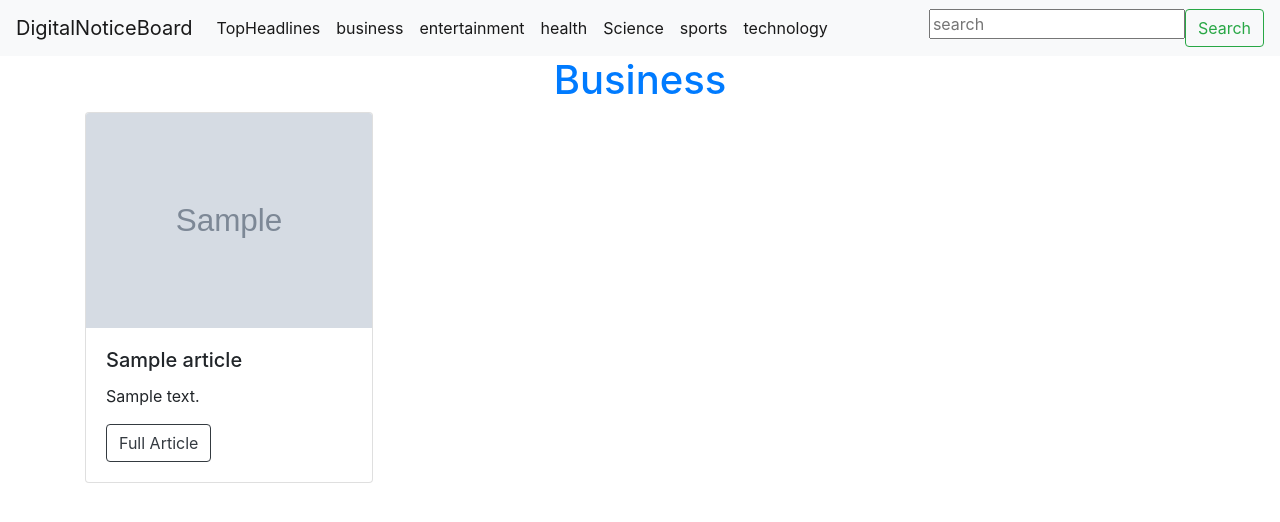
After one commit to yashasbharadwaj1/digitalnoticeboard, a Django app: page /business/ in a window 1280 px wide. The commit adds this page. Shown: the top 522 px of the page. Run offline with Django 4.2, Linux system fonts and the light colour scheme; tables that the repository leaves empty hold one stand-in row (values such as "Sample post"); grey boxes marked "Sample" are stand-in pictures; a database or web service that is not in the repository returns one stand-in record (values such as "Sample title"); data that the repository does not hold is empty.

Commit message:
whole website is working properly along with search functionality

```diff
--- a/digitalnotice/settings.py
+++ b/digitalnotice/settings.py
@@ -37,6 +37,7 @@ INSTALLED_APPS = [
     'django.contrib.sessions',
     'django.contrib.messages',
     'django.contrib.staticfiles',
+    'work',
 ]
 
 MIDDLEWARE = [
--- a/requirements.txt
+++ b/requirements.txt
@@ -1,9 +1,15 @@
 asgiref==3.5.2
+certifi==2022.5.18.1
+charset-normalizer==2.0.12
 dj-database-url==0.5.0
 Django==4.0.5
 django-heroku==0.3.1
 gunicorn==20.1.0
+idna==3.3
 psycopg2==2.9.3
+python-dotenv==0.20.0
+requests==2.27.1
 sqlparse==0.4.2
 tzdata==2022.1
+urllib3==1.26.9
 whitenoise==6.1.0
--- /dev/null
+++ b/templates/base.html
@@ -0,0 +1,25 @@
+<!doctype html>
+<html lang="en">
+  <head>
+    <!-- Required meta tags -->
+    <meta charset="utf-8">
+    <meta name="viewport" content="width=device-width, initial-scale=1, shrink-to-fit=no">
+
+    <!-- Bootstrap CSS -->
+    <link rel="stylesheet" href="https://cdn.jsdelivr.net/npm/bootstrap@4.3.1/dist/css/bootstrap.min.css" integrity="sha384-ggOyR0iXCbMQv3Xipma34MD+dH/1fQ784/j6cY/iJTQUOhcWr7x9JvoRxT2MZw1T" crossorigin="anonymous">
+
+
+<title>DigitalNoticeBoard</title>
+
+  </head>
+  <body>
+   {% block content %}
+   {% endblock %}
+
+    <!-- Optional JavaScript -->
+    <!-- jQuery first, then Popper.js, then Bootstrap JS -->
+    <script src="https://code.jquery.com/jquery-3.3.1.slim.min.js" integrity="sha384-q8i/X+965DzO0rT7abK41JStQIAqVgRVzpbzo5smXKp4YfRvH+8abtTE1Pi6jizo" crossorigin="anonymous"></script>
+    <script src="https://cdn.jsdelivr.net/npm/popper.js@1.14.7/dist/umd/popper.min.js" integrity="sha384-UO2eT0CpHqdSJQ6hJty5KVphtPhzWj9WO1clHTMGa3JDZwrnQq4sF86dIHNDz0W1" crossorigin="anonymous"></script>
+    <script src="https://cdn.jsdelivr.net/npm/bootstrap@4.3.1/dist/js/bootstrap.min.js" integrity="sha384-JjSmVgyd0p3pXB1rRibZUAYoIIy6OrQ6VrjIEaFf/nJGzIxFDsf4x0xIM+B07jRM" crossorigin="anonymous"></script>
+  </body>
+</html>
--- /dev/null
+++ b/templates/business.html
@@ -0,0 +1,26 @@
+{% extends "base.html" %}
+{% block title %}
+category
+{% endblock %}
+{% block content %}
+{% include "nav-bar.html" %}
+
+<h1 class="text-center text-primary">Business</h1>
+<div class="container">
+  <div class="row">
+    {% for i in articles %}
+
+    <div class="col-sm">
+      <div class="card" style="width: 18rem">
+        <img src="{{i.urlToImage}}" class="card-img-top" alt="..." />
+        <div class="card-body">
+          <h5 class="card-title">{{i.title}}</h5>
+          <p class="card-text">{{i.description}}</p>
+          <a href="{{i.url}}" class="btn btn-outline-dark">Full Article</a>
+        </div>
+      </div>
+    </div>
+    {% endfor %}
+  </div>
+</div>
+{% endblock %}
--- /dev/null
+++ b/templates/nav-bar.html
@@ -0,0 +1,46 @@
+<nav class="navbar navbar-expand-lg navbar-light bg-light">
+  <a class="navbar-brand" href="#">DigitalNoticeBoard</a>
+  <button class="navbar-toggler" type="button" data-toggle="collapse" data-target="#navbarSupportedContent" aria-controls="navbarSupportedContent" aria-expanded="false" aria-label="Toggle navigation">
+    <span class="navbar-toggler-icon"></span>
+  </button>
+
+  <div class="collapse navbar-collapse" id="navbarSupportedContent">
+    <ul class="navbar-nav mr-auto">
+      <li class="nav-item active">
+        <a class="nav-link" href="/">TopHeadlines <span class="sr-only"></span></a>
+      </li>
+      <li class="nav-item active">
+        <a class="nav-link" href="/business">business <span class="sr-only"></span></a>
+      </li>
+      <li class="nav-item active">
+        <a class="nav-link" href="/entertainment">entertainment <span class="sr-only"></span></a>
+      </li>
+
+      <li class="nav-item active">
+        <a class="nav-link" href="/health">health <span class="sr-only"></span></a>
+      </li>
+      <li class="nav-item active">
+        <a class="nav-link" href="/Science">Science <span class="sr-only"></span></a>
+      </li>
+      <li class="nav-item active">
+        <a class="nav-link" href="/sports">sports <span class="sr-only"></span></a>
+      </li>
+      <li class="nav-item active">
+        <a class="nav-link" href="/technology">technology <span class="sr-only"></span></a>
+      </li>
+
+
+
+
+    </ul>
+
+
+    <form class="form-inline my-2 my-lg-0" action="{% url 'search' %}"  method="POST"  enctype="multipart/form-data" >
+      {% csrf_token %}
+      <input type="text" name="search" placeholder="search" class="bg-gray-200 mb-2 shadow-none  dark:bg-gray-800" >
+      <button class="btn btn-outline-success my-2 my-sm-0" type="submit">Search</button>
+    </form>
+
+
+  </div>
+</nav>
--- a/work/urls.py
+++ b/work/urls.py
@@ -2,5 +2,15 @@ from django.urls import path
 from .import views
 urlpatterns=[
     path('',views.index,name='index'),
+    path('search/',views.search,name='search'),
+    path('business/',views.business,name='business'),
+    path('entertainment/',views.entertainment,name='entertainment'),
+    path('health/',views.health,name='health'),
+    path('Science/',views.Science,name='Science'),
+    path('sports/',views.sports,name='sports'),
+    path('technology/',views.technology,name='technology'),
+
+
 
 ]
+#Your API key is: 3b39469e194c4d3ebc071e858ca902d3
--- a/work/views.py
+++ b/work/views.py
@@ -1,5 +1,66 @@
 from django.shortcuts import render
+import requests
+API_KEY='3b39469e194c4d3ebc071e858ca902d3'
+# Create your views here.
 
-# Create your views here.
 def index(request):
-    return render(request, 'index.html')
+    url=' https://newsapi.org/v2/top-headlines?country=in&apiKey=3b39469e194c4d3ebc071e858ca902d3'
+    data=requests.get(url)
+    response=data.json()
+    articles=response['articles']
+    context={'articles': articles}
+    return render(request, 'index.html',context)
+
+def search(request):
+    if request.method == 'POST':
+        search_term = request.POST['search']
+        url = f'https://newsapi.org/v2/everything?q={search_term}&apiKey=3b39469e194c4d3ebc071e858ca902d3'
+        data = requests.get(url)
+        response = data.json()
+        articles = response['articles']
+        context = {'articles':articles,'search':search_term}
+        return render(request,'search.html',context)
+
+def business(request):
+    url=' https://newsapi.org/v2/top-headlines?country=in&category=business&apiKey=3b39469e194c4d3ebc071e858ca902d3'
+    data = requests.get(url)
+    response = data.json()
+    articles = response['articles']
+    context = {'articles':articles}
+    return render(request,'business.html',context)
+def entertainment(request):
+    url=' https://newsapi.org/v2/top-headlines?country=in&category=entertainment&apiKey=3b39469e194c4d3ebc071e858ca902d3'
+    data = requests.get(url)
+    response = data.json()
+    articles = response['articles']
+    context = {'articles':articles}
+    return render(request,'entertainment.html',context)
+
+def health(request):
+    url=' https://newsapi.org/v2/top-headlines?country=in&category=health&apiKey=3b39469e194c4d3ebc071e858ca902d3'
+    data = requests.get(url)
+    response = data.json()
+    articles = response['articles']
+    context = {'articles':articles}
+    return render(request,'health.html',context)
+def Science(request):
+    url=' https://newsapi.org/v2/top-headlines?country=in&category=Science&apiKey=3b39469e194c4d3ebc071e858ca902d3'
+    data = requests.get(url)
+    response = data.json()
+    articles = response['articles']
+    context = {'articles':articles}
+    return render(request,'Science.html',context)
+def sports(request):
+    url=' https://newsapi.org/v2/top-headlines?country=in&category=sports&apiKey=3b39469e194c4d3ebc071e858ca902d3'
+    data = requests.get(url)
+    response = data.json()
+    articles = response['articles']
+    context = {'articles':articles}
+    return render(request,'sports.html',context)
+def technology(request):
+    url=' https://newsapi.org/v2/top-headlines?country=in&category=technology&apiKey=3b39469e194c4d3ebc071e858ca902d3'
+    data = requests.get(url)
+    response = data.json()
+    articles = response['articles']
+    context = {'articles':articles}
+    return render(request,'technology.html',context)
```
Also changed, not shown: templates/Science.html (added, +24 -0 lines), templates/entertainment.html (added, +24 -0 lines), templates/health.html (added, +24 -0 lines), templates/index.html (+30 -1 lines), templates/s.html (added, +19 -0 lines), templates/search.html (added, +27 -0 lines), templates/sports.html (added, +24 -0 lines), templates/technology.html (added, +24 -0 lines).
